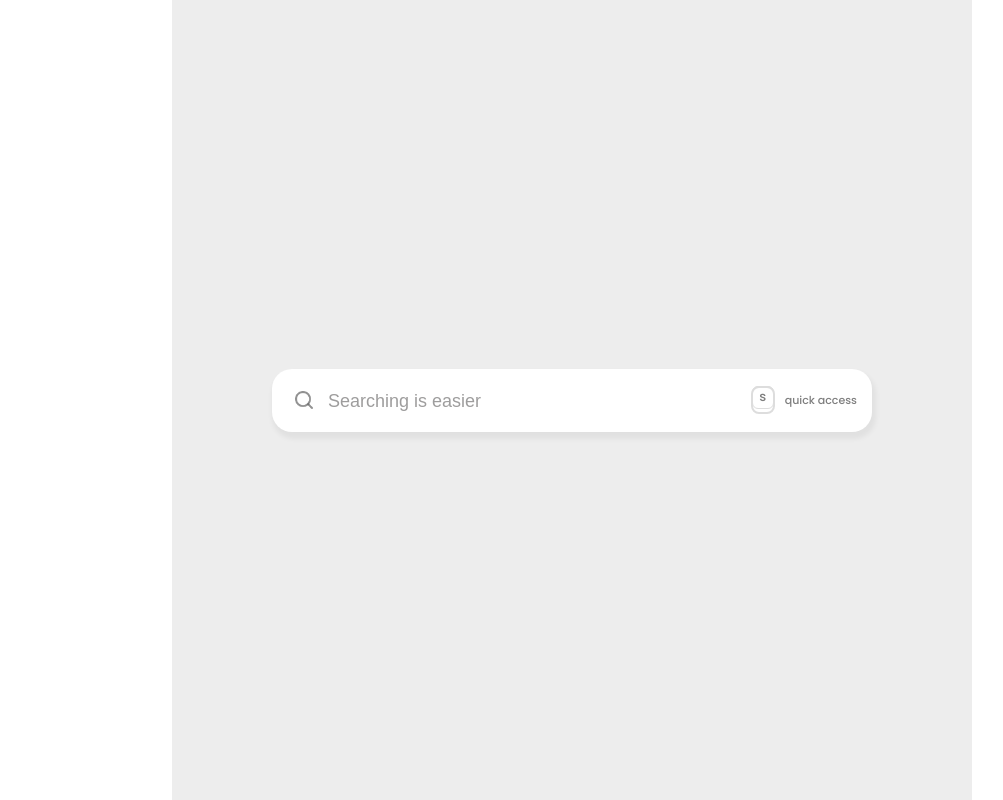
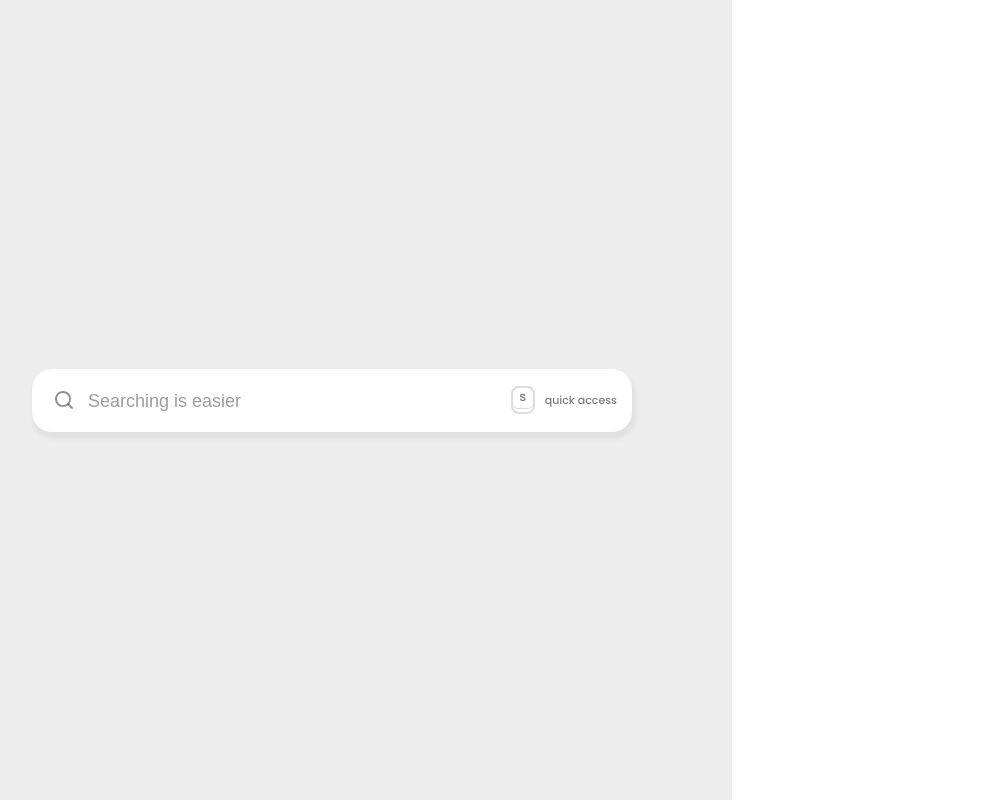
Before and after one commit to samarth-sing/dots-assignment, a React (Create React App) app: page / in a window 1280 px wide. Shown: the whole page, without its empty margins (68-1071 px from the left). Built offline with nearby package versions, Linux system fonts and the light colour scheme.

Commit message:
add and remove some necessity

```diff
--- a/src/App.js
+++ b/src/App.js
@@ -1,14 +1,13 @@
 import { useState } from "react";
 import "./App.css";
 import SearchBar from "./components/SearchBar";
+import "./dataPreview.css";
 
 function App() {
   const [inputField, setInputField] = useState("");
   return (
-    <div className="mainContainer">
-      <div className="container">
-        <SearchBar inputField={inputField} setInputField={setInputField} />
-      </div>
+    <div className="container">
+      <SearchBar inputField={inputField} setInputField={setInputField} />
     </div>
   );
 }
```
